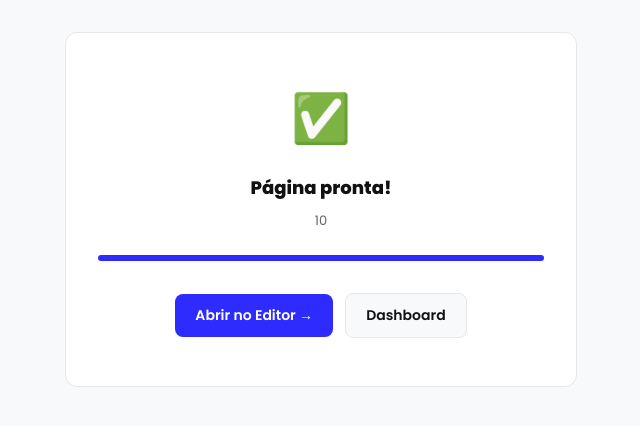
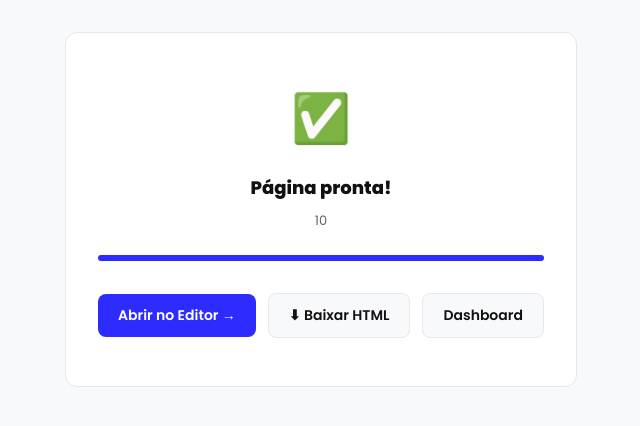
Before and after one commit to relivia-ww/relivia-modelar, a Flask app: template app/templates/modelar_status.html in a window 1280 px wide. Shown: the top 426 px of the page, without its empty margins (319-959 px from the left). Run offline with Flask 3, Linux system fonts and the light colour scheme; the template is opened without the code that fills it: most values are stand-ins (such as "Sample title", 1, 10 or a date in 2020).

Commit message:
feat: adicionar botão Baixar HTML na tela de status quando done
Aparece ao lado do botão Editor quando job está done/published.
Também adicionado no polling JS para aparecer sem recarregar página.

Co-Authored-By: Claude Sonnet 4.6 <noreply@anthropic.com>

```diff
--- a/app/templates/modelar_status.html
+++ b/app/templates/modelar_status.html
@@ -34,6 +34,7 @@
     <div id="action-btns">
       {% if job.status in ('done', 'published') %}
       <a href="{{ url_for('editor.editor', job_id=job.id) }}" class="btn btn-primary" style="margin-right:8px">Abrir no Editor →</a>
+      <a href="{{ url_for('modelar.download', job_id=job.id) }}" class="btn btn-secondary" style="margin-right:8px">⬇ Baixar HTML</a>
       <a href="{{ url_for('modelar.dashboard') }}" class="btn btn-secondary">Dashboard</a>
       {% elif job.status == 'error' %}
       <div style="background:#fef2f2;border:1px solid #fecaca;border-radius:8px;padding:14px;margin-bottom:20px;font-size:13px;color:#991b1b;text-align:left">{{ job.error_msg or 'Erro desconhecido' }}</div>
@@ -67,6 +68,7 @@ if (!FINAL) {
         document.getElementById('progress-bar').style.width = '100%';
         document.getElementById('action-btns').innerHTML =
           `<a href="/editor/${JOB_ID}" class="btn btn-primary" style="margin-right:8px">Abrir no Editor →</a>
+           <a href="/modelar/${JOB_ID}/download" class="btn btn-secondary" style="margin-right:8px">⬇ Baixar HTML</a>
            <a href="/dashboard" class="btn btn-secondary">Dashboard</a>`;
       } else if (d.status === 'error') {
         clearInterval(poller);
```
